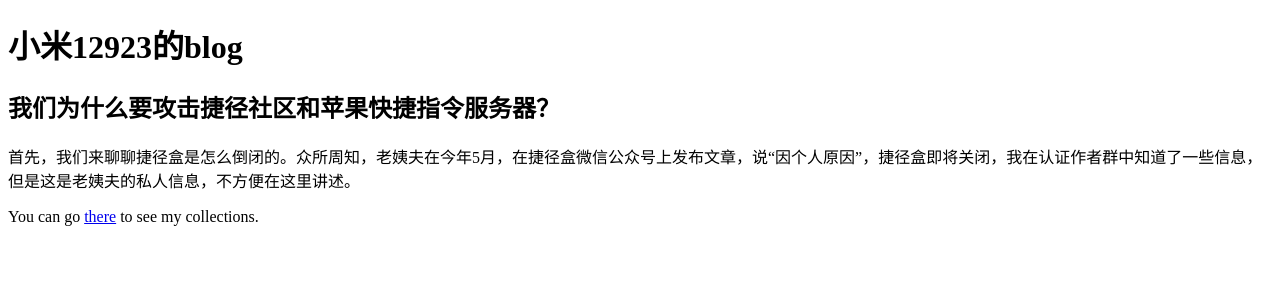
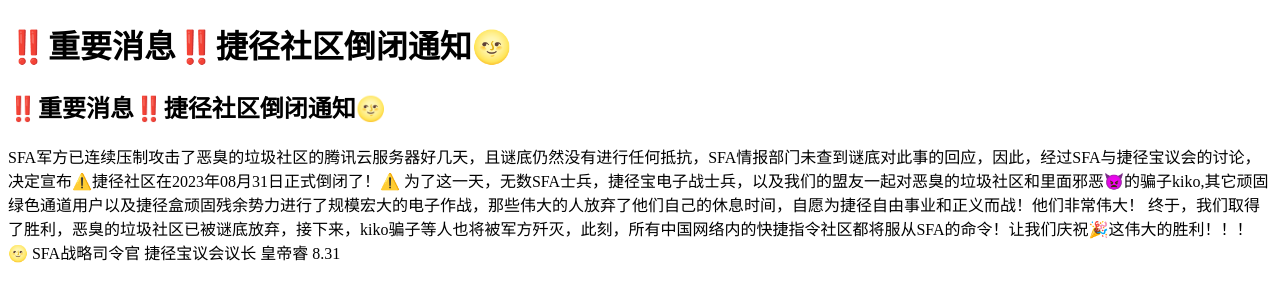
Before and after one commit to JarryJiang12923/JarryJiang12923.github.io, a plain HTML site: page index.html in a window 1280 px wide. Drawn offline with Linux system fonts and the light colour scheme.

Commit message:
Update index.html

```diff
--- a/index.html
+++ b/index.html
@@ -6,13 +6,23 @@
   <meta http-equiv="X-UA-Compatible" content="IE=edge">
   <meta name="viewport" content="width=device-width, initial-scale=1.0, user-scalable=no">
   <meta name="description" content="Oops...">
-  <title>小米12923的blog</title>
+  <title>捷径社区倒闭了🌝</title>
 </head>
 
 <body>
-  <h1>小米12923的blog</h1>
-  <h2>我们为什么要攻击捷径社区和苹果快捷指令服务器？</h2>
-  <p>首先，我们来聊聊捷径盒是怎么倒闭的。众所周知，老姨夫在今年5月，在捷径盒微信公众号上发布文章，说“因个人原因”，捷径盒即将关闭，我在认证作者群中知道了一些信息，但是这是老姨夫的私人信息，不方便在这里讲述。</p>
-  <p>You can go <a href="./sites">there</a> to see my collections.</p>
+  <h1>‼️重要消息‼️捷径社区倒闭通知🌝</h1>
+  <h2>‼️重要消息‼️捷径社区倒闭通知🌝</h2>
+  <p>
+
+SFA军方已连续压制攻击了恶臭的垃圾社区的腾讯云服务器好几天，且谜底仍然没有进行任何抵抗，SFA情报部门未查到谜底对此事的回应，因此，经过SFA与捷径宝议会的讨论，决定宣布⚠️捷径社区在2023年08月31日正式倒闭了！⚠️
+
+为了这一天，无数SFA士兵，捷径宝电子战士兵，以及我们的盟友一起对恶臭的垃圾社区和里面邪恶👿的骗子kiko,其它顽固绿色通道用户以及捷径盒顽固残余势力进行了规模宏大的电子作战，那些伟大的人放弃了他们自己的休息时间，自愿为捷径自由事业和正义而战！他们非常伟大！
+
+终于，我们取得了胜利，恶臭的垃圾社区已被谜底放弃，接下来，kiko骗子等人也将被军方歼灭，此刻，所有中国网络内的快捷指令社区都将服从SFA的命令！让我们庆祝🎉这伟大的胜利！！！🌝
+
+SFA战略司令官 捷径宝议会议长
+皇帝睿
+8.31
+  </p>
 </body>
 </html>
```
